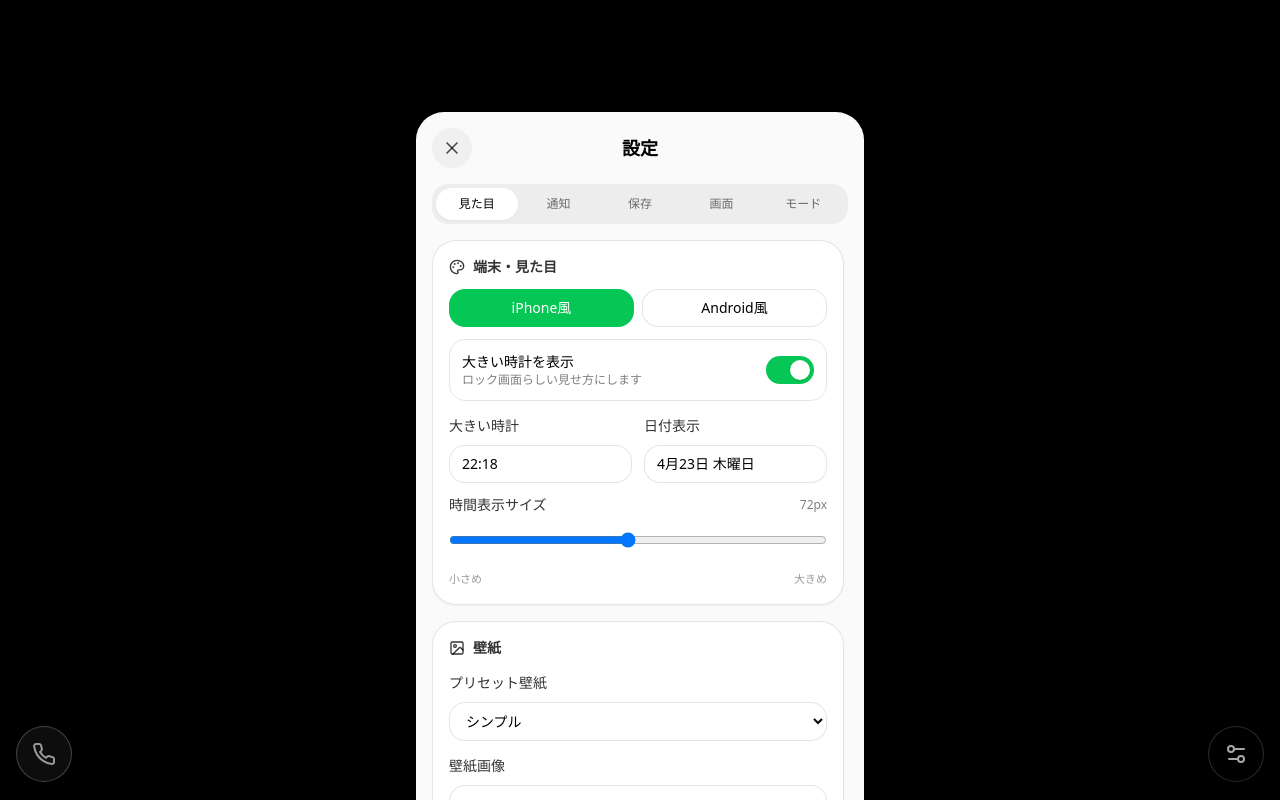
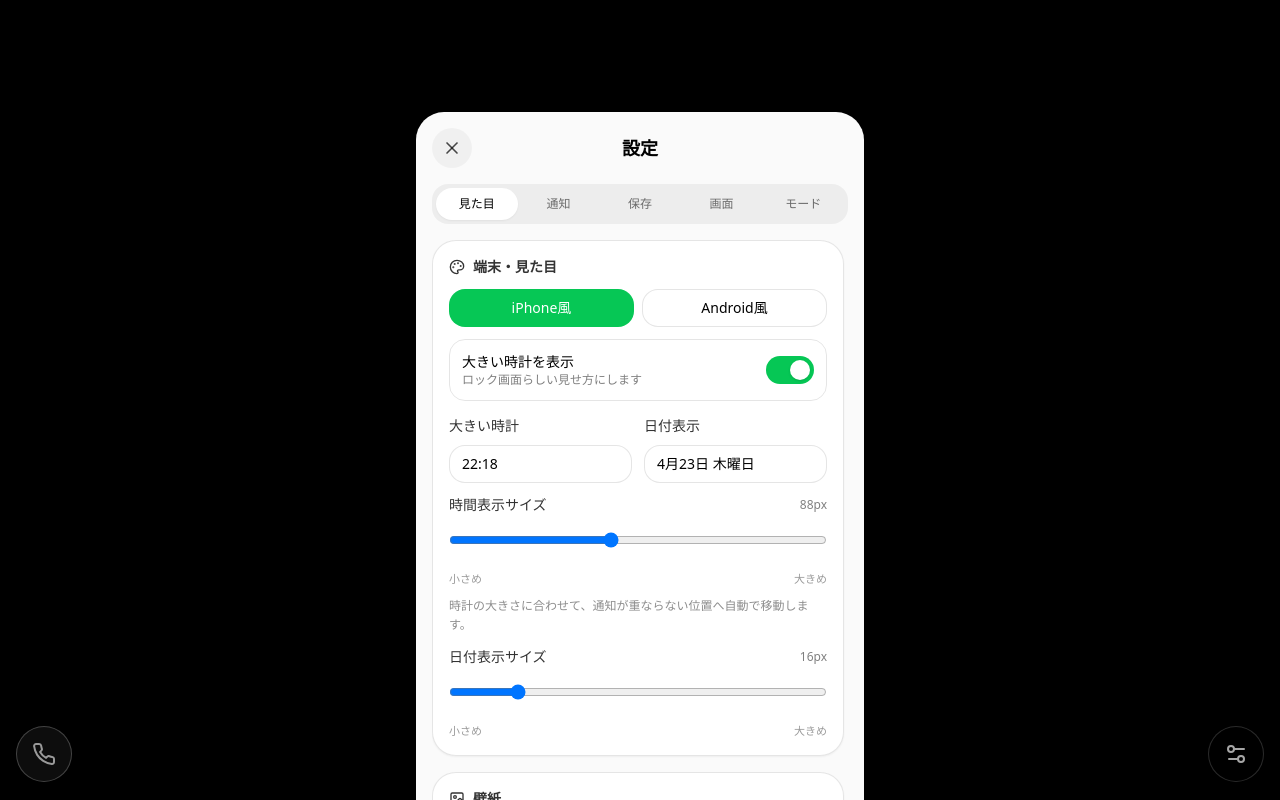
Before and after one commit to un0pooll147-oss/line-mock-chat, a Next.js app: page /notification in a window 1280 px wide. Both pictures are taken after a click on the button 1236 px from the left and 754 px from the top of the page. Built offline with nearby package versions, Linux system fonts and the light colour scheme.

Commit message:
Add files via upload

```diff
--- a/components/NotificationCreator.tsx
+++ b/components/NotificationCreator.tsx
@@ -52,6 +52,7 @@ type NotificationSettings = {
   lockscreenTime: string;
   lockscreenTimeSize: number;
   lockscreenDate: string;
+  lockscreenDateSize: number;
   showLargeClock: boolean;
   groupName: string;
   selectedWallpaper: string;
@@ -83,7 +84,7 @@ type NotificationSettings = {
   customOutgoingToneUrl: string | null;
 };
 
-const STORAGE_KEY = "notification-mock-settings-v5";
+const STORAGE_KEY = "notification-mock-settings-v6";
 const SAVED_NOTIFICATION_STORAGE_KEY = "notification-mock-saved-presets-v1";
 
 type SavedNotificationPreset = {
@@ -169,7 +170,7 @@ const osThemes: Record<
     timeText: "text-[11px] text-white/55",
     topInset: "pt-0",
     largeClockTime: "font-semibold text-white tracking-[-0.03em]",
-    largeClockDate: "mt-1 text-[15px] text-white/80",
+    largeClockDate: "text-white/80",
     notificationsTopWithClock: "pt-[230px]",
     notificationsTopWithoutClock: "pt-[108px]",
     showNotch: true,
@@ -185,7 +186,7 @@ const osThemes: Record<
     timeText: "text-[11px] text-white/50",
     topInset: "pt-0",
     largeClockTime: "font-medium text-white tracking-[-0.02em]",
-    largeClockDate: "mt-1 text-[14px] text-white/75",
+    largeClockDate: "text-white/75",
     notificationsTopWithClock: "pt-[205px]",
     notificationsTopWithoutClock: "pt-[88px]",
     showNotch: false,
@@ -214,8 +215,9 @@ const defaultSettings: NotificationSettings = {
   phoneTime: "22:18",
   showStatusBar: true,
   lockscreenTime: "22:18",
-  lockscreenTimeSize: 72,
+  lockscreenTimeSize: 88,
   lockscreenDate: "4月23日 木曜日",
+  lockscreenDateSize: 16,
   showLargeClock: true,
   groupName: "森田家",
   selectedWallpaper: "simple",
@@ -601,16 +603,20 @@ function readSavedNotificationPresets(): SavedNotificationPreset[] {
 function readStoredSettings(): NotificationSettings {
   if (typeof window === "undefined") return defaultSettings;
   try {
-    const raw = window.localStorage.getItem(STORAGE_KEY) || window.localStorage.getItem("notification-mock-settings-v4") || window.localStorage.getItem("notification-mock-settings-v2");
+    const currentRaw = window.localStorage.getItem(STORAGE_KEY);
+    const raw = currentRaw || window.localStorage.getItem("notification-mock-settings-v5") || window.localStorage.getItem("notification-mock-settings-v4") || window.localStorage.getItem("notification-mock-settings-v2");
     if (!raw) return defaultSettings;
     const parsed = JSON.parse(raw) as Partial<NotificationSettings> & { messages?: any[] };
     return {
       ...defaultSettings,
       ...parsed,
       messages: normalizeMessages(parsed.messages),
-      lockscreenTimeSize: Number.isFinite(Number(parsed.lockscreenTimeSize))
-        ? Math.max(40, Math.min(108, Number(parsed.lockscreenTimeSize)))
+      lockscreenTimeSize: currentRaw && Number.isFinite(Number(parsed.lockscreenTimeSize))
+        ? Math.max(56, Math.min(132, Number(parsed.lockscreenTimeSize)))
         : defaultSettings.lockscreenTimeSize,
+      lockscreenDateSize: Number.isFinite(Number(parsed.lockscreenDateSize))
+        ? Math.max(12, Math.min(40, Number(parsed.lockscreenDateSize)))
+        : defaultSettings.lockscreenDateSize,
       notificationDirection:
         parsed.notificationDirection === "bottom" || parsed.notificationDirection === "top"
           ? parsed.notificationDirection
@@ -661,6 +667,7 @@ export default function NotificationCreator() {
   const [lockscreenTime, setLockscreenTime] = useState(defaultSettings.lockscreenTime);
   const [lockscreenTimeSize, setLockscreenTimeSize] = useState(defaultSettings.lockscreenTimeSize);
   const [lockscreenDate, setLockscreenDate] = useState(defaultSettings.lockscreenDate);
+  const [lockscreenDateSize, setLockscreenDateSize] = useState(defaultSettings.lockscreenDateSize);
   const [showLargeClock, setShowLargeClock] = useState(defaultSettings.showLargeClock);
   const [groupName, setGroupName] = useState(defaultSettings.groupName);
   const [selectedWallpaper, setSelectedWallpaper] = useState(defaultSettings.selectedWallpaper);
@@ -715,6 +722,7 @@ export default function NotificationCreator() {
     setLockscreenTime(stored.lockscreenTime);
     setLockscreenTimeSize(stored.lockscreenTimeSize);
     setLockscreenDate(stored.lockscreenDate);
+    setLockscreenDateSize(stored.lockscreenDateSize);
     setShowLargeClock(stored.showLargeClock);
     setGroupName(stored.groupName);
     setSelectedWallpaper(stored.selectedWallpaper);
@@ -757,6 +765,7 @@ export default function NotificationCreator() {
       lockscreenTime,
       lockscreenTimeSize,
       lockscreenDate,
+      lockscreenDateSize,
       showLargeClock,
       groupName,
       selectedWallpaper,
@@ -796,6 +805,7 @@ export default function NotificationCreator() {
     lockscreenTime,
     lockscreenTimeSize,
     lockscreenDate,
+    lockscreenDateSize,
     showLargeClock,
     groupName,
     selectedWallpaper,
@@ -1228,6 +1238,7 @@ export default function NotificationCreator() {
     lockscreenTime,
     lockscreenTimeSize,
     lockscreenDate,
+    lockscreenDateSize,
     showLargeClock,
     groupName,
     selectedWallpaper,
@@ -1265,6 +1276,7 @@ export default function NotificationCreator() {
     setLockscreenTime(next.lockscreenTime);
     setLockscreenTimeSize(next.lockscreenTimeSize);
     setLockscreenDate(next.lockscreenDate);
+    setLockscreenDateSize(next.lockscreenDateSize);
     setShowLargeClock(next.showLargeClock);
     setGroupName(next.groupName);
     setSelectedWallpaper(next.selectedWallpaper);
@@ -1382,6 +1394,7 @@ export default function NotificationCreator() {
       lockscreenTime,
       lockscreenTimeSize,
       lockscreenDate,
+      lockscreenDateSize,
       showLargeClock,
       groupName,
       selectedWallpaper,
@@ -1428,6 +1441,7 @@ export default function NotificationCreator() {
     setLockscreenTime(defaultSettings.lockscreenTime);
     setLockscreenTimeSize(defaultSettings.lockscreenTimeSize);
     setLockscreenDate(defaultSettings.lockscreenDate);
+    setLockscreenDateSize(defaultSettings.lockscreenDateSize);
     setShowLargeClock(defaultSettings.showLargeClock);
     setGroupName(defaultSettings.groupName);
     setSelectedWallpaper(defaultSettings.selectedWallpaper);
@@ -1462,8 +1476,14 @@ export default function NotificationCreator() {
 
   const notifBg = osType === "iphone" ? "rgba(255,255,255,0.18)" : "rgba(30,30,30,0.52)";
   const iconBg = osType === "iphone" ? "rgba(255,255,255,0.78)" : "rgba(240,240,240,0.92)";
-  const topStackClass = showLargeClock ? theme.notificationsTopWithClock : theme.notificationsTopWithoutClock;
-  const safeLockscreenTimeSize = Math.max(40, Math.min(108, Number(lockscreenTimeSize) || defaultSettings.lockscreenTimeSize));
+  const topStackClass = showLargeClock ? "" : theme.notificationsTopWithoutClock;
+  const safeLockscreenTimeSize = Math.max(56, Math.min(132, Number(lockscreenTimeSize) || defaultSettings.lockscreenTimeSize));
+  const safeLockscreenDateSize = Math.max(12, Math.min(40, Number(lockscreenDateSize) || defaultSettings.lockscreenDateSize));
+  const lockscreenClockTop = 110;
+  const clockDateGap = 8;
+  const notificationTopPadding = showLargeClock
+    ? Math.min(360, lockscreenClockTop + safeLockscreenTimeSize + clockDateGap + safeLockscreenDateSize * 1.25 + 28)
+    : undefined;
 
   const callOverlayBgColor = callDirection === "incoming" ? incomingCallBgColor : outgoingCallBgColor;
   const callOverlayBgOpacity = callDirection === "incoming" ? incomingCallBgOpacity : outgoingCallBgOpacity;
@@ -1506,9 +1526,12 @@ export default function NotificationCreator() {
       )}
 
       {showLargeClock && (
-        <div className="absolute inset-x-0 top-0 z-10 pt-[92px] text-center">
+        <div
+          className="absolute inset-x-0 top-0 z-10 flex flex-col items-center text-center"
+          style={{ paddingTop: `${lockscreenClockTop}px`, gap: `${clockDateGap}px` }}
+        >
           <div className={theme.largeClockTime} style={{ fontSize: `${safeLockscreenTimeSize}px`, lineHeight: 1 }}>{lockscreenTime}</div>
-          <div className={theme.largeClockDate}>{lockscreenDate}</div>
+          <div className={theme.largeClockDate} style={{ fontSize: `${safeLockscreenDateSize}px`, lineHeight: 1.25 }}>{lockscreenDate}</div>
         </div>
       )}
 
@@ -1518,6 +1541,7 @@ export default function NotificationCreator() {
             "absolute inset-x-0 top-0 z-10 h-full overflow-hidden px-4 pb-[max(18px,env(safe-area-inset-bottom))]",
             topStackClass,
           )}
+          style={{ paddingTop: notificationTopPadding ? `${notificationTopPadding}px` : undefined }}
         >
           <div className="space-y-3">
             {renderedNotifications.map((msg) => (
@@ -1681,12 +1705,33 @@ export default function NotificationCreator() {
                     </div>
                     <Input
                       type="range"
-                      min="40"
-                      max="108"
+                      min="56"
+                      max="132"
                       step="1"
                       value={safeLockscreenTimeSize}
                       onChange={(e) => setLockscreenTimeSize(Number(e.target.value))}
                       aria-label="時間表示サイズ"
+                      className="cursor-pointer"
+                    />
+                    <div className="flex justify-between text-[11px] text-black/40">
+                      <span>小さめ</span>
+                      <span>大きめ</span>
+                    </div>
+                    <p className="text-xs leading-relaxed text-black/45">時計の大きさに合わせて、通知が重ならない位置へ自動で移動します。</p>
+                  </div>
+                  <div className="space-y-2">
+                    <div className="flex items-center justify-between">
+                      <Label>日付表示サイズ</Label>
+                      <span className="text-xs font-medium text-black/50">{safeLockscreenDateSize}px</span>
+                    </div>
+                    <Input
+                      type="range"
+                      min="12"
+                      max="40"
+                      step="1"
+                      value={safeLockscreenDateSize}
+                      onChange={(e) => setLockscreenDateSize(Number(e.target.value))}
+                      aria-label="日付表示サイズ"
                       className="cursor-pointer"
                     />
                     <div className="flex justify-between text-[11px] text-black/40">
```
